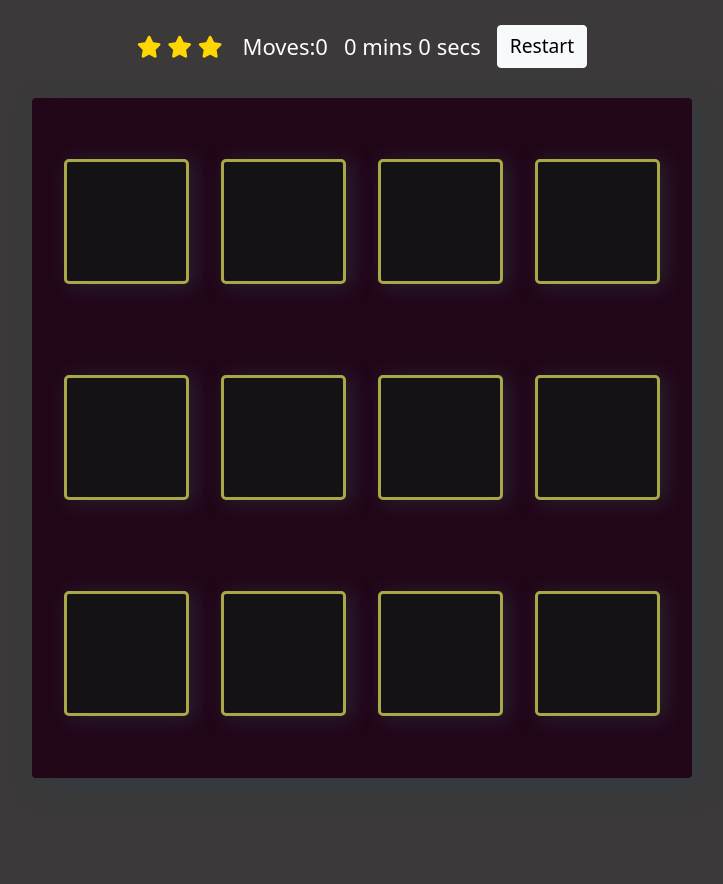
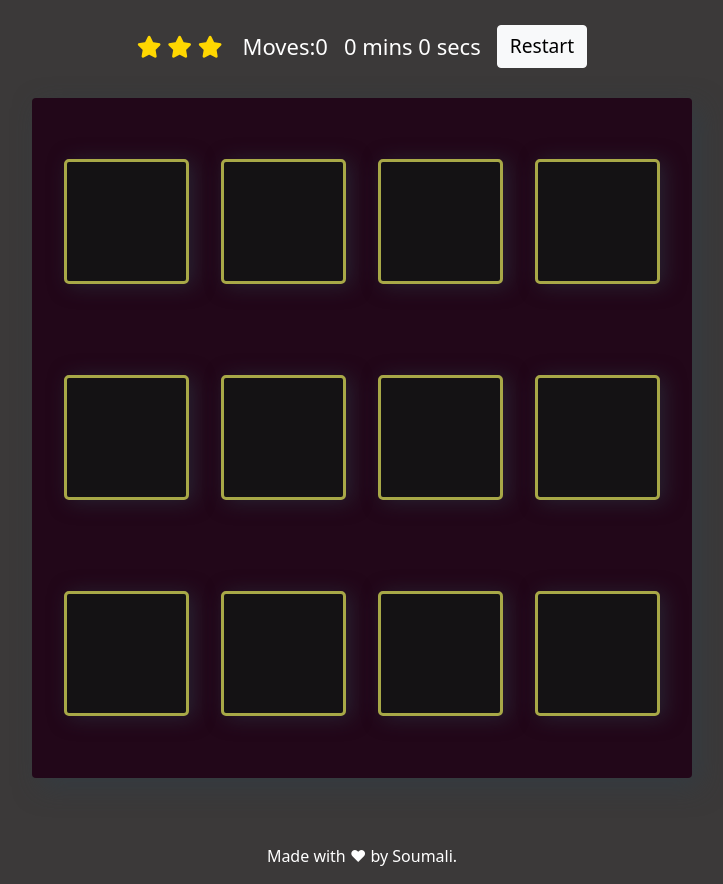
Before and after one commit to soumali28/Memory-Game, a plain HTML site: page index.html in a window 1280 px wide. Shown: the part 83-967 px from the top of the page, without its empty margins (278-1001 px from the left). Before the commit the page ends 927 px from the top, so only its background shows below. Drawn offline with nearby package versions, Linux system fonts and the light colour scheme.

Commit message:
Update index.html

```diff
--- a/index.html
+++ b/index.html
@@ -111,5 +111,10 @@
 
 <script src="index.js"></script>
 
+    <footer>
+          <div>
+              <p>Made with ❤ by Soumali.</p>
+          </div>
+    </footer>
 </body>
 </html>
```
